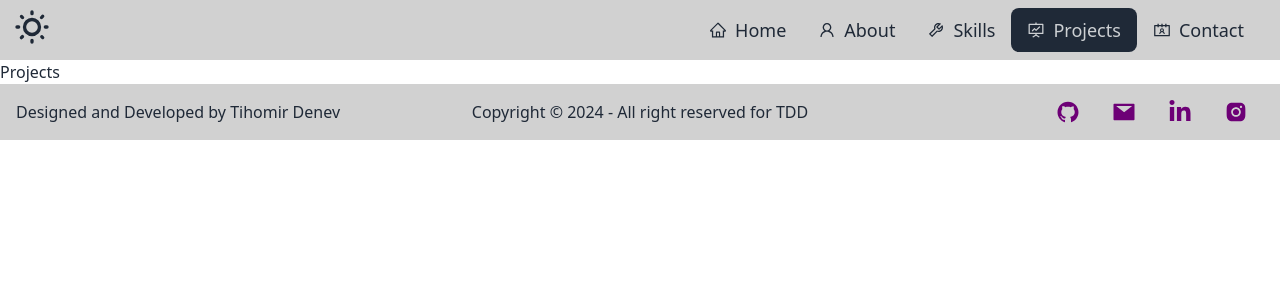
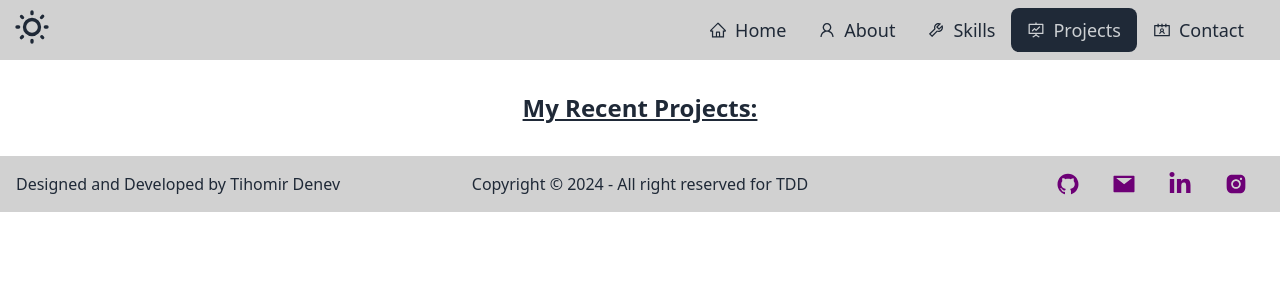
Before and after one commit to TihomirDenev/My-PortFolio, a React (Vite) app: page /projects in a window 1280 px wide. Shown: the top 300 px of the page. Built offline with nearby package versions, Linux system fonts and the light colour scheme.

Commit message:
Add Hover Effect and Transition Styles to Homepage Element

```diff
--- a/src/views/Home/Home.jsx
+++ b/src/views/Home/Home.jsx
@@ -7,7 +7,7 @@ export default function Home() {
   return (
     <div className='flex flex-row items-center justify-between mx-52 my-16'>
       <img
-        className='w-96 rounded-3xl border-4 border-white shadow-2xl'
+        className='w-96 rounded-3xl border-4 border-white duration-300 hover:-translate-y-2 hover:shadow-2xl'
         src={myPhoto}
         alt='avatar'
       />
--- a/src/views/Projects/Projects.jsx
+++ b/src/views/Projects/Projects.jsx
@@ -1,7 +1,7 @@
 export default function Projects() {
   return (
-    <div>
-      <h1>Projects</h1>
+    <div className='flex flex-col items-center my-8'>
+      <h1 className='text-2xl font-bold underline'>My Recent Projects:</h1>
     </div>
   );
 }
```
